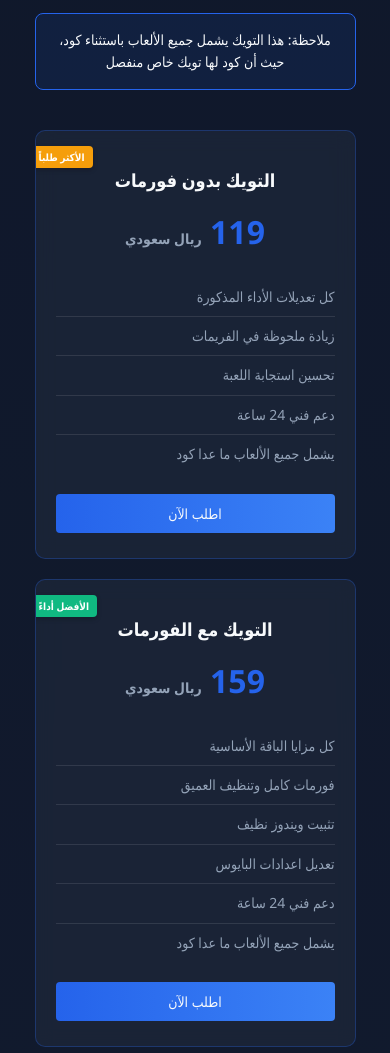
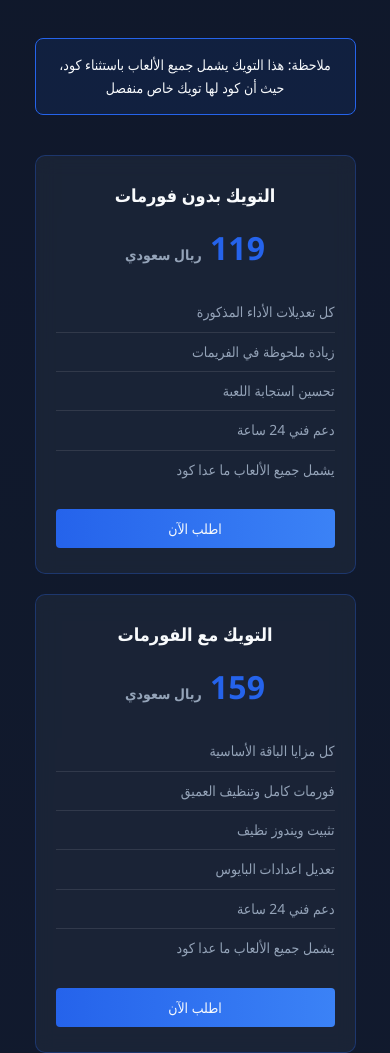
Before and after one commit to CHARMTWEAK/TWEAK, a plain HTML site: page index.html in a window 390 px wide. Shown: the part 980-2033 px from the top of the page. Drawn offline with Linux system fonts and the light colour scheme.

Commit message:
Update index.html

```diff
--- a/index.html
+++ b/index.html
@@ -1,3 +1,4 @@
+ابي الملاحظه تكون صغيره وفوق المنتجات كذا
 <!DOCTYPE html>
 <html lang="ar" dir="rtl">
 <head>
@@ -12,8 +13,6 @@
             --dark-color: #0f172a;
             --light-color: #f8fafc;
             --gray-color: #94a3b8;
-            --success-color: #10b981;
-            --warning-color: #f59e0b;
         }
 
         * {
@@ -277,47 +276,12 @@
             text-align: center;
             border: 1px solid rgba(37, 99, 235, 0.3);
             backdrop-filter: blur(10px);
-            position: relative;
-            overflow: hidden;
-        }
-
-        /* ملاحظة صغيرة فوق المنتجات */
-        .note-badge {
-            position: absolute;
-            top: 15px;
-            left: -5px;
-            background: var(--warning-color);
-            color: white;
-            padding: 4px 12px;
-            font-size: 12px;
-            font-weight: bold;
-            border-radius: 0 4px 4px 0;
-            box-shadow: 0 2px 5px rgba(0,0,0,0.2);
-            z-index: 1;
-        }
-
-        .note-badge::after {
-            content: '';
-            position: absolute;
-            left: 0;
-            bottom: -5px;
-            border-left: 5px solid transparent;
-            border-top: 5px solid #d97706;
-        }
-
-        .note-badge.popular {
-            background: var(--success-color);
-        }
-
-        .note-badge.popular::after {
-            border-top-color: #059669;
         }
 
         .pricing-card h3 {
             font-size: 18px;
             margin-bottom: 12px;
             color: var(--light-color);
-            margin-top: 10px;
         }
 
         .price {
@@ -647,11 +611,6 @@
             .obs-card {
                 padding: 20px;
             }
-
-            .note-badge {
-                font-size: 10px;
-                padding: 3px 8px;
-            }
         }
     </style>
     <link rel="stylesheet" href="https://cdnjs.cloudflare.com/ajax/libs/font-awesome/6.0.0/css/all.min.css">
@@ -720,7 +679,6 @@
                 </div>
 
                 <div class="pricing-card">
-                    <div class="note-badge">الأكثر طلباً</div>
                     <h3>التويك بدون فورمات</h3>
                     <div class="price">119 <span>ريال سعودي</span></div>
                     <ul class="pricing-features">
@@ -733,7 +691,6 @@
                     <button class="primary-btn" onclick="window.open('https://discord.gg/gtcxsH4TCD', '_blank')">اطلب الآن</button>
                 </div>
                 <div class="pricing-card">
-                    <div class="note-badge popular">الأفضل أداءً</div>
                     <h3>التويك مع الفورمات</h3>
                     <div class="price">159 <span>ريال سعودي</span></div>
                     <ul class="pricing-features">
@@ -754,7 +711,6 @@
                 </div>
 
                 <div class="pricing-card">
-                    <div class="note-badge">للأداء المتوسط</div>
                     <h3>تويك كود بدون فورمات</h3>
                     <div class="price">139 <span>ريال سعودي</span></div>
                     <ul class="pricing-features">
@@ -767,13 +723,12 @@
                     <button class="primary-btn" onclick="window.open('https://discord.gg/gtcxsH4TCD', '_blank')">اطلب الآن</button>
                 </div>
                 <div class="pricing-card">
-                    <div class="note-badge popular">للأداء الممتاز</div>
                     <h3>تويك كود مع الفورمات</h3>
                     <div class="price">179 <span>ريال سعودي</span></div>
                     <ul class="pricing-features">
                         <li>كل مزايا الباقة الأساسية</li>
                         <li>فورمات كامل وتنظيف العميق</li>
-                        <li>تثبيت ويندوز نظيف </li>
+                        <li>تثبيت وينdows نظيف </li>
                         <li>تجهيز النظام لأفضل أداء لكود</li>
                         <li>تعديل اعدادات البايوس</li>
                         <li>دعم فني 24 ساعة</li>
@@ -829,7 +784,7 @@
                         <i class="fas fa-gamepad"></i>
                     </div>
                     <h3>تعديل ملفات اللعبة</h3>
-                    <p>تعديل الملفات مخفية للعبة لجعل اللعب أكثر سلاسة وأقل استجابة</p>
+                    <p>تعديل الملفات المخفية للعبة لجعل اللعب أكثر سلاسة وأقل استجابة</p>
                 </div>
                 <div class="feature-card">
                     <div class="feature-icon">
@@ -920,7 +875,7 @@
                         <i class="fas fa-chevron-down"></i>
                     </div>
                     <div class="faq-answer">
-                        <p>الاستخدام مرة يعني تسوي التويك مرة وحدة بالجهاز ولو فرمت تشتري من جديد.</p>
+                        <p>الاستخدام مرة يعني تسوي التويك مرة وحدة بالجهaz ولو فرمت تشتري من جديد.</p>
                     </div>
                 </div>
 
@@ -956,7 +911,7 @@
 
             <div class="discord-box">
                 <h3>انضم إلى سيرفر الديسكورد</h3>
-                <p>انقر على الزر بالأسفل للانضمام إلى سерверنا وطلب الخدمة مباشرة من هناك</p>
+                <p>انقر على الزر بالأسفل للانضمام إلى سيرفرنا وطلب الخدمة مباشرة من هناك</p>
                 <a href="https://discord.gg/gtcxsH4TCD" class="discord-btn" target="_blank">
                     <i class="fab fa-discord"></i> انضم إلى الديسكورد
                 </a>
@@ -964,6 +919,12 @@
         </div>
     </section>
 
+    <footer>
+        <div class="container">
+            <div class="footer-grid">
+                <div class="footer-column">
+                    <h4>Charm Tweak</h4>
+                    <p>نقدم لكم أفضل خدمات تحسين أداء الألعاب وزيادة الفريمات لكل أنواع الأجهزة</p>
                 </div>
                 <div class="footer-column">
                     <h4>خدماتنا</h4>
```
